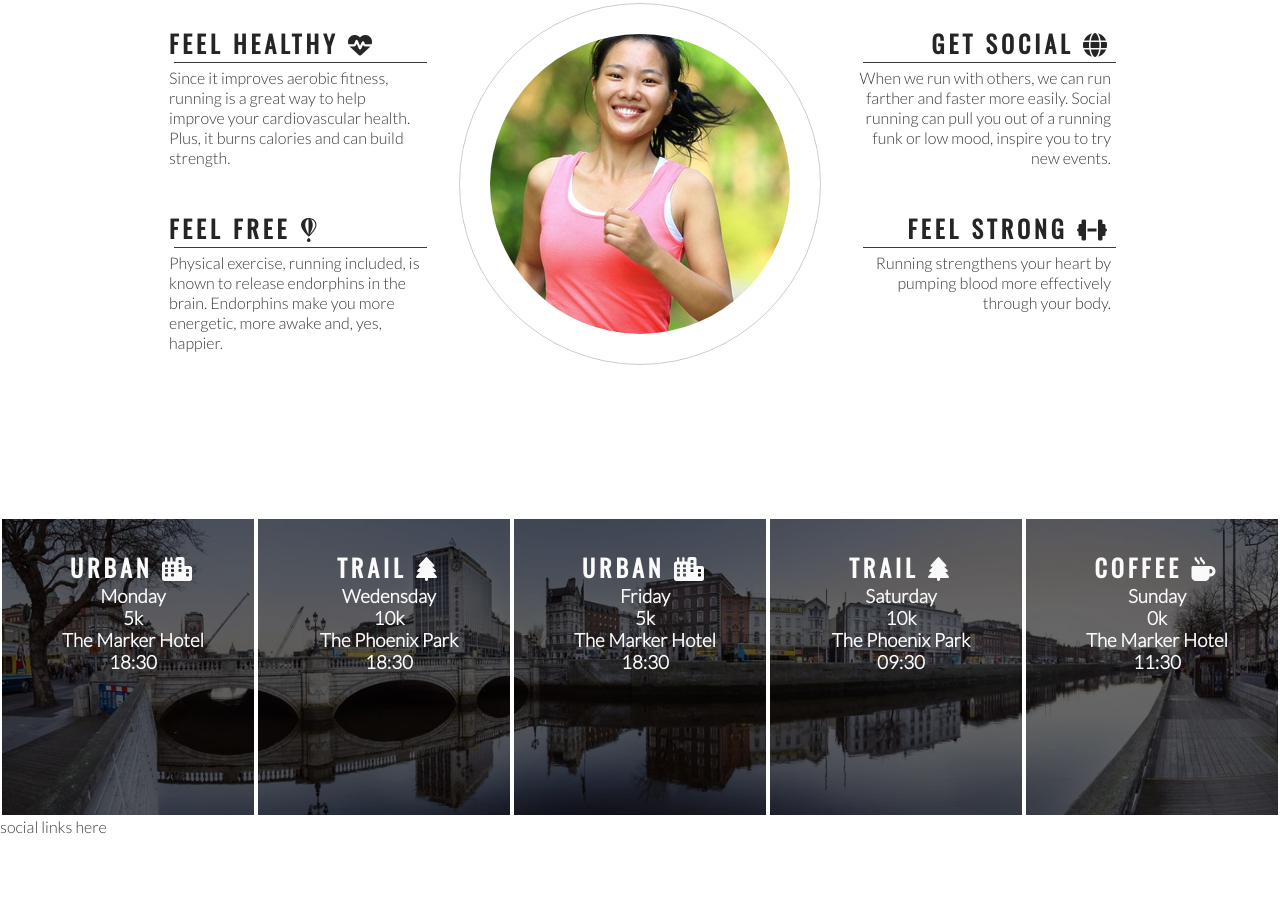
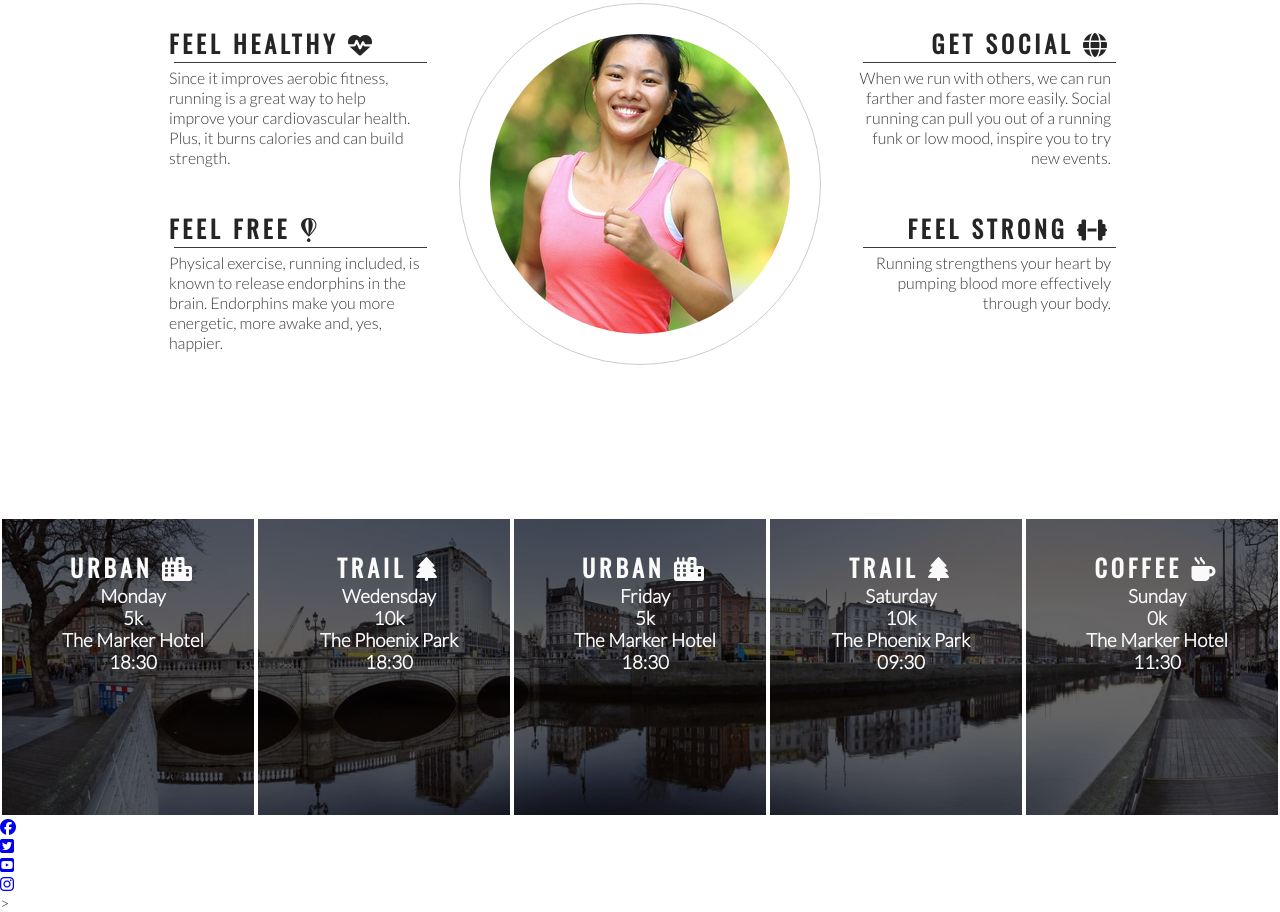
Before and after one commit to Niged01/Love-Running, a plain HTML site: page index.html in a window 1280 px wide. Shown: the part 778-1690 px from the top of the page. Before the commit the page ends 1614 px from the top, so only its background shows below. Drawn offline with nearby package versions, Linux system fonts and the light colour scheme.

Commit message:
Add social media icons to footer

```diff
--- a/index.html
+++ b/index.html
@@ -116,7 +116,20 @@
         </div>
     </section>
     <footer>
-        social links here
+        <ul>
+            <li>
+                <a href="https://facebook.com" target="_blank" rel="noopener" aria-label="visit our Facebook page (opens in a new tab)"><i class="fab fa-facebook"></i></a>
+            </li>
+            <li>
+                <a href="https://twitter.com" target="_blank" rel="noopener" aria-label="visit our Twitter page (opens in a new tab)"><i class="fab fa-twitter-square"></i></a>
+            </li>
+            <li>
+                <a href="https://youtube.com" target="_blank" rel="noopener" aria-label="visit our Youtube page (opens in a new tab)"><i class="fab fa-youtube-square"></i></a>
+            </li>
+            <li>
+                <a href="https://instagram.com" target="_blank" rel="noopener" aria-label="visit our Instagram page (opens in a new tab)"><i class="fab fa-instagram"></i></a>
+            </li>
+        </ul>>
     </footer>
 
     <!-- font awesome script-->
```
